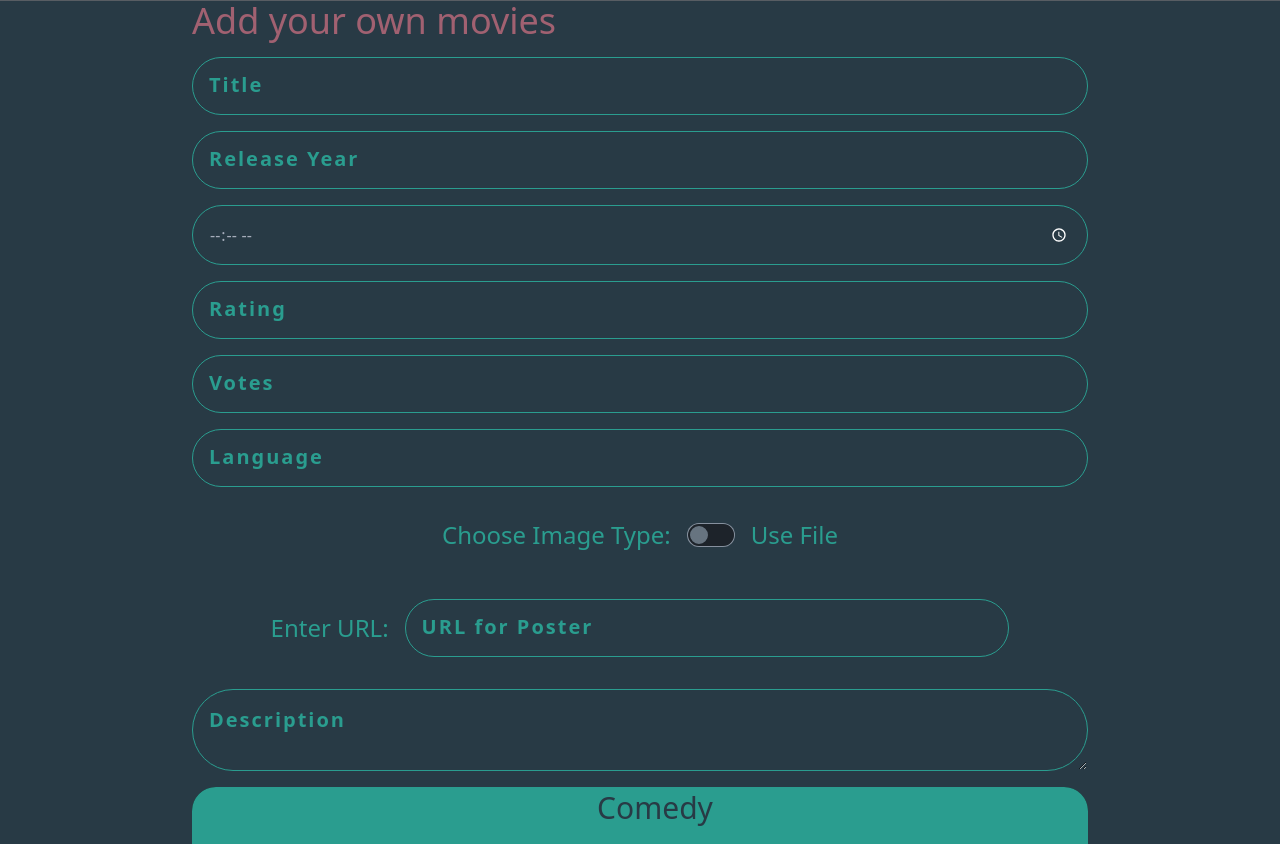
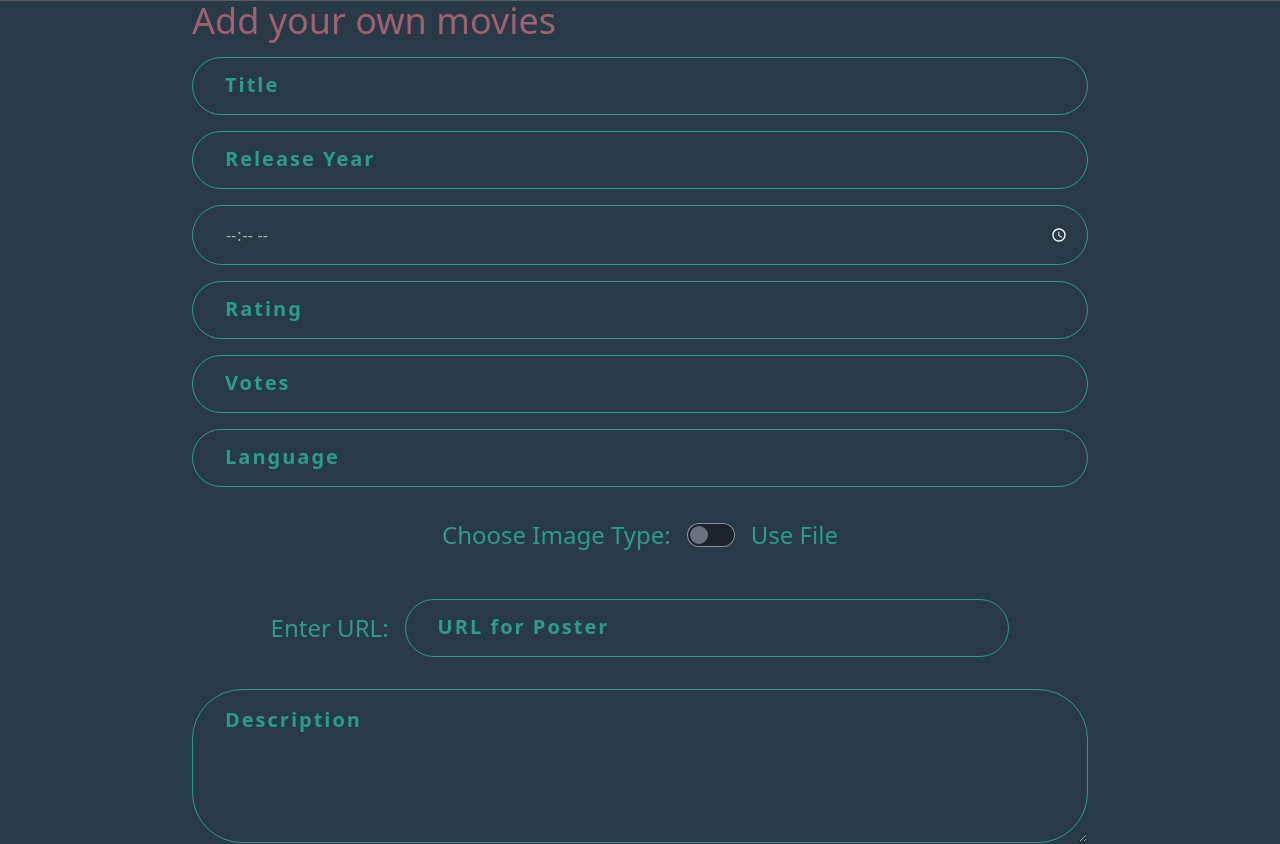
Before and after one commit to MariaRiosNavarro/movies_db_frontend, a React (Vite) app: page /add in a window 1280 px wide. Shown: the part 940-1784 px from the top of the page. Built offline with nearby package versions, Linux system fonts and the light colour scheme; no server answers; grey boxes are pictures that could not be loaded.

Commit message:
style form

```diff
--- a/src/components/MovieForm.jsx
+++ b/src/components/MovieForm.jsx
@@ -101,7 +101,7 @@ const MovieForm = () => {
   return (
     <section className="flex flex-col gap-4 min-w-[70%] mx-auto my-0 pb-8">
       <h3 className="min-w-[70%] mx-auto my-0 text-4xl text-secondaryColor_red">
-        Add your own movies{" "}
+        Add your own movies
       </h3>
       <form
         onSubmit={saveNewMovie}
@@ -109,7 +109,7 @@ const MovieForm = () => {
       >
         {/* --------------------------------------title */}
         <input
-          className="rounded-[50px] bg-transparent border-primaryColor_green p-4 border placeholder:text-primaryColor_green placeholder:text-xl placeholder:font-bold placeholder:tracking-widest"
+          className="rounded-[50px] bg-transparent border-primaryColor_green p-4  pl-8 border placeholder:text-primaryColor_green placeholder:text-xl placeholder:font-bold placeholder:tracking-widest"
           type="text"
           placeholder="Title"
           name="movieTitle"
@@ -122,7 +122,7 @@ const MovieForm = () => {
         />
         {/* --------------------------------------year */}
         <input
-          className="rounded-[50px] bg-transparent border-primaryColor_green p-4 border  placeholder:text-primaryColor_green placeholder:text-xl placeholder:font-bold placeholder:tracking-widest "
+          className="rounded-[50px] bg-transparent border-primaryColor_green p-4 pl-8 border  placeholder:text-primaryColor_green placeholder:text-xl placeholder:font-bold placeholder:tracking-widest "
           type="number"
           name="movieReleaseYear"
           id="movieReleaseYear"
@@ -135,7 +135,7 @@ const MovieForm = () => {
 
         {/* --------------------------------------runtime */}
         <input
-          className="rounded-[50px] bg-transparent border-primaryColor_green p-4 border  placeholder:text-primaryColor_green placeholder:text-xl placeholder:font-bold placeholder:tracking-widest"
+          className="rounded-[50px] bg-transparent border-primaryColor_green p-4  pl-8 border  placeholder:text-primaryColor_green placeholder:text-xl placeholder:font-bold placeholder:tracking-widest"
           type="time"
           name="movieRuntime"
           id="movieRuntime"
@@ -147,7 +147,7 @@ const MovieForm = () => {
         />
         {/* --------------------------------------Rating */}
         <input
-          className="rounded-[50px] bg-transparent border-primaryColor_green p-4 border  placeholder:text-primaryColor_green placeholder:text-xl placeholder:font-bold placeholder:tracking-widest"
+          className="rounded-[50px] bg-transparent border-primaryColor_green p-4 pl-8 border  placeholder:text-primaryColor_green placeholder:text-xl placeholder:font-bold placeholder:tracking-widest"
           type="number"
           name="movieRating"
           id="movieRating"
@@ -159,7 +159,7 @@ const MovieForm = () => {
         />
         {/* --------------------------------------VoteCount*/}
         <input
-          className="rounded-[50px] bg-transparent border-primaryColor_green p-4 border  placeholder:text-primaryColor_green placeholder:text-xl placeholder:font-bold placeholder:tracking-widest "
+          className="rounded-[50px] bg-transparent border-primaryColor_green p-4 pl-8 border  placeholder:text-primaryColor_green placeholder:text-xl placeholder:font-bold placeholder:tracking-widest "
           type="number"
           name="movieVoteCount"
           id="movieVoteCount"
@@ -171,7 +171,7 @@ const MovieForm = () => {
         />
         {/* --------------------------------------Language*/}
         <input
-          className="rounded-[50px] bg-transparent border-primaryColor_green p-4 border  placeholder:text-primaryColor_green placeholder:text-xl placeholder:font-bold placeholder:tracking-widest"
+          className="rounded-[50px] bg-transparent border-primaryColor_green p-4 pl-8 border  placeholder:text-primaryColor_green placeholder:text-xl placeholder:font-bold placeholder:tracking-widest"
           type="text"
           name="movieLanguage"
           id="movieLanguage"
@@ -216,7 +216,7 @@ const MovieForm = () => {
           <div className="flex justify-center items-center gap-4 p-4">
             <h4 className="text-2xl text-primaryColor_green">Enter URL:</h4>
             <input
-              className="rounded-[50px] bg-transparent border-primaryColor_green p-4 border min-w-[70%]  placeholder:text-primaryColor_green placeholder:text-xl placeholder:font-bold placeholder:tracking-widest"
+              className="rounded-[50px] bg-transparent border-primaryColor_green p-4 pl-8  border min-w-[70%]  placeholder:text-primaryColor_green placeholder:text-xl placeholder:font-bold placeholder:tracking-widest"
               type="text"
               name="movieImage"
               value={formData.movieImage}
@@ -231,10 +231,11 @@ const MovieForm = () => {
 
         {/* --------------------------------------Description*/}
         <textarea
-          className="rounded-[50px] bg-transparent border-primaryColor_green p-4 border  placeholder:text-primaryColor_green placeholder:text-xl placeholder:font-bold placeholder:tracking-widest "
+          className="rounded-[50px] bg-transparent border-primaryColor_green p-4 pl-8 border  placeholder:text-primaryColor_green placeholder:text-xl placeholder:font-bold placeholder:tracking-widest "
           type="text"
           name="movieDescription"
           id="movieDescription"
+          rows={5}
           value={formData.movieDescription}
           placeholder="Description"
           onChange={(e) =>
@@ -242,6 +243,9 @@ const MovieForm = () => {
           }
         />
         {/*-------------- Multi-select dropdown for genres */}
+        <h4 className="text-2xl text-primaryColor_green text-center">
+          Choose Genres:
+        </h4>
         <select
           multiple
           className="h-auto  border-primaryColor_green flex flex-col justify-center items-center gap-4 rounded-3xl "
@@ -251,37 +255,37 @@ const MovieForm = () => {
           onChange={handleGenreChange}
         >
           <option
-            className="bg-primaryColor_green text-bgColor_darkgreen pb-4 pl-8 text-3xl  text-center  border-b-bgColor_darkgreen border-b-[3px]  hover:text-accentColor_yellow"
+            className="bg-primaryColor_green text-bgColor_darkgreen pb-4 pl-8 text-2xl  text-center  border-b-bgColor_darkgreen border-b-[3px]  hover:text-accentColor_yellow"
             value="comedy"
           >
             Comedy
           </option>
           <option
-            className="bg-primaryColor_green text-bgColor_darkgreen pb-4 pl-8 text-3xl  text-center  border-b-bgColor_darkgreen border-b-[3px]  hover:text-accentColor_yellow"
+            className="bg-primaryColor_green text-bgColor_darkgreen pb-4 pl-8 text-2xl  text-center  border-b-bgColor_darkgreen border-b-[3px]  hover:text-accentColor_yellow"
             value="drama"
           >
             Drama
           </option>
           <option
-            className="bg-primaryColor_green text-bgColor_darkgreen pb-4 pl-8 text-3xl text-center  border-b-bgColor_darkgreen border-b-[3px]  hover:text-accentColor_yellow"
+            className="bg-primaryColor_green text-bgColor_darkgreen pb-4 pl-8 text-2xl text-center  border-b-bgColor_darkgreen border-b-[3px]  hover:text-accentColor_yellow"
             value="horror"
           >
             Horror
           </option>
           <option
-            className="bg-primaryColor_green text-bgColor_darkgreen pb-4 pl-8 text-3xl text-center  border-b-bgColor_darkgreen border-b-[3px]  hover:text-accentColor_yellow"
+            className="bg-primaryColor_green text-bgColor_darkgreen pb-4 pl-8 text-2xl text-center  border-b-bgColor_darkgreen border-b-[3px]  hover:text-accentColor_yellow"
             value="science-fiction"
           >
             Science-fiction
           </option>
           <option
-            className="bg-primaryColor_green text-bgColor_darkgreen pb-4 pl-8 text-3xl   text-center  border-b-bgColor_darkgreen border-b-[3px]  hover:text-accentColor_yellow"
+            className="bg-primaryColor_green text-bgColor_darkgreen pb-4 pl-8 text-2xl   text-center  border-b-bgColor_darkgreen border-b-[3px]  hover:text-accentColor_yellow"
             value="sport"
           >
             Sport
           </option>
           <option
-            className="bg-primaryColor_green text-bgColor_darkgreen pb-4 pl-8 text-3xl text-center border-b-bgColor_darkgreen border-b-[3px] hover:text-accentColor_yellow"
+            className="bg-primaryColor_green text-bgColor_darkgreen pb-4 pl-8 text-2xl text-center border-b-bgColor_darkgreen border-b-[3px] hover:text-accentColor_yellow"
             value="fantasy"
           >
             Fantasy
```
